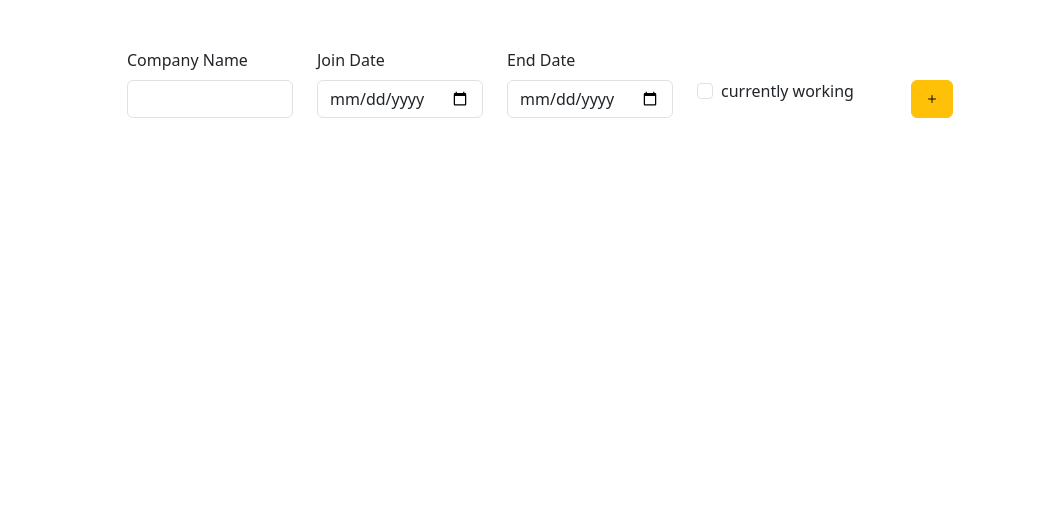
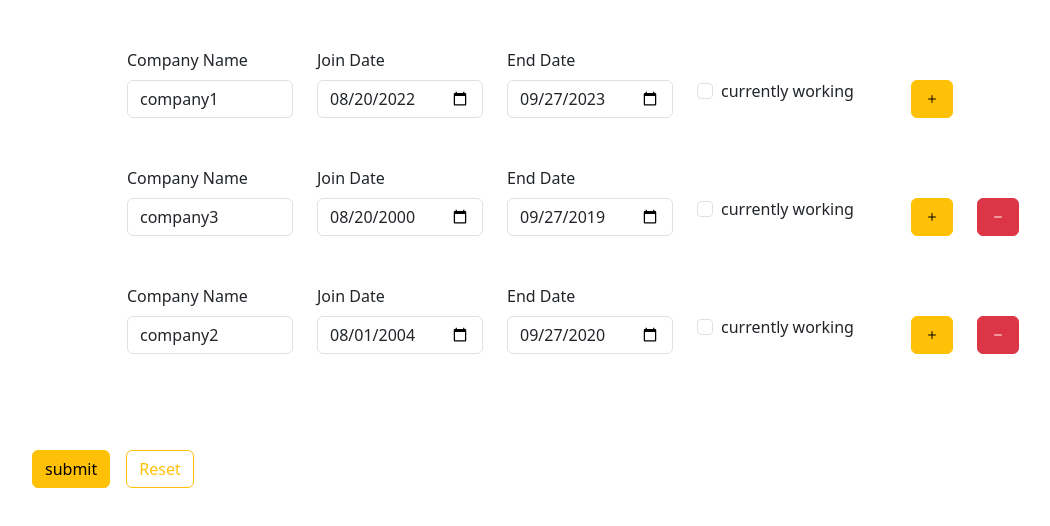
Before and after one commit to nayerasami/input-control-component-, an Angular app: page / in a window 1280 px wide. Shown: the top 526 px of the page, without its empty margins (50-1100 px from the left). Built offline with nearby package versions, Linux system fonts and the light colour scheme.

Commit message:
add submit and reset buttons

```diff
--- a/src/app/Components/reusable-input-control/reusable-input-control.component.ts
+++ b/src/app/Components/reusable-input-control/reusable-input-control.component.ts
@@ -10,31 +10,52 @@ export class ReusableInputControlComponent implements OnInit {
 
   @Input() controlOptions: any;
   controls: any[] = []
-  inputControlForm: any;
+  inputControlForm!: FormGroup;
   isSubmitted: boolean = false;
   formControls: any;
   maxAddedControls: any;
   controlsArr: any;
-  disableAddBtn: boolean = false;
-
+  defaultValues: any;
 
   ngOnInit(): void {
     console.log(this.controlOptions)
     this.controls = this.controlOptions.inputsArray
     console.log(this.controls)
-    this.maxAddedControls = this.controlOptions.maxNumberOfControls;
-    console.log(this.maxAddedControls, "max numbers")
 
+    this.defaultValues = this.controlOptions.defaultControlValues
 
-
+    console.log(this.defaultValues, "defaultValues")
     this.inputControlForm = new FormGroup({
       controlsArray: new FormArray([], this.controlOptions.formArrayValidators)
     })
 
+    this.addNewControl()
+    while (this.defaultValues.length > this.getControlsArr.controls.length) {
+      this.addNewControl()
+      console.log(this.getControlsArr.controls)
+      this.controlPatchValues()
+    }
 
-    this.addNewControl()
   }
 
+
+  controlPatchValues() {
+    const controls =this.getControlsArr.controls
+    this.defaultValues.forEach((value: any,index:number) => {
+      if(controls[index]){
+        console.log(value ,"single defualt value ")
+        controls[index].patchValue(value)
+
+      }
+    })
+
+    console.log(this.getControlsArr.controls, "controlPatchValues")
+
+  }
+
+  reset() {
+    this.inputControlForm.reset()
+  }
 
   createNewFormGroup() {
     const formGroup: any = {}
@@ -54,7 +75,7 @@ export class ReusableInputControlComponent implements OnInit {
 
 
   addControl() {
-    console.log(this.inputControlForm, "form ")
+    console.log(this.inputControlForm, "form submittt")
 
     if (this.inputControlForm.status == 'VALID') {
 
@@ -74,18 +95,15 @@ export class ReusableInputControlComponent implements OnInit {
       newFormGroup.setValidators(this.controlOptions.formGroupValidators)
     }
     this.getControlsArr.push(newFormGroup)
-
-    if (this.inputControlForm.get('controlsArray').controls.length == this.maxAddedControls) {
-      this.disableAddBtn = true
-    }
     console.log(this.getControlsArr.controls, 'getControlsArr')
-
   }
 
 
 
 
-
+  submit() {
+    console.log(this.inputControlForm.value, "submitted ")
+  }
 
   deleteControl(index: any) {
     this.getControlsArr.removeAt(index)
--- a/src/app/Models/options.ts
+++ b/src/app/Models/options.ts
@@ -5,7 +5,8 @@ export interface Ioptions {
     errorMessages?:any,
     formArrayValidators:any,
     formArrayErrors:any ,
-    handleExperienceStatus?:any
+    defaultControlValues?:any
+
 }
 
 export interface IinputAttributes{
--- a/src/app/app.component.html
+++ b/src/app/app.component.html
@@ -1,7 +1,14 @@
 <div class="container">
-    <div class="row my-5">
-
-        <app-reusable-input-control #formInputControl [controlOptions]="options"></app-reusable-input-control>
-
+  <div class="row my-5">
+    <app-reusable-input-control
+      #formInputControl
+      [controlOptions]="options"
+    ></app-reusable-input-control>
+  </div>
+  <div class="row">
+    <div class="col-md-4">
+      <button class="btn btn-warning" (click)="submit()">submit</button>
+      <button class="btn btn-outline-warning mx-3" (click)="reset()">Reset</button>
     </div>
+  </div>
 </div>
--- a/src/app/app.component.ts
+++ b/src/app/app.component.ts
@@ -71,11 +71,30 @@ export class AppComponent implements OnInit, AfterViewInit {
     },
   ]
 
+  defaultValues: {} = [
+ {
+    "companyName": "company1",
+    "joinDate": "2022-08-20",
+    "endDate": "2023-09-27",
+
+
+  },{
+    "companyName": "company3",
+    "joinDate": "2000-08-20",
+    "endDate": "2019-09-27",
+
+  }, {
+    "companyName": "company2",
+    "joinDate": "2004-08-01",
+    "endDate": "2020-09-27",
+
+  },
+  ]
+
 
   options: Ioptions = {
 
     inputsArray: this.inputsAttributes,
-    maxNumberOfControls: 5,
     formGroupValidators: [
       CustomValidator.checkEndDateAndJoinDate(),
       CustomValidator.checkWorkingStatus()
@@ -88,6 +107,7 @@ export class AppComponent implements OnInit, AfterViewInit {
     formArrayErrors: {
       formArrayLength: "you can't add more "
     },
+    defaultControlValues: this.defaultValues
 
   }
 
@@ -103,6 +123,7 @@ export class AppComponent implements OnInit, AfterViewInit {
 
 
   }
+
 
 
   handleGroupValuesChange(group: any) {
@@ -153,6 +174,13 @@ export class AppComponent implements OnInit, AfterViewInit {
 
   }
 
+  submit() {
+    this.formInputControlRef.submit()
+  }
+  reset() {
+
+    this.formInputControlRef.reset()
+  }
 
 
 
--- a/src/app/validators/customValidators.ts
+++ b/src/app/validators/customValidators.ts
@@ -68,7 +68,7 @@ export class CustomValidator {
 
         if (control instanceof FormArray) {
             const controls = control.controls
-            if (controls.length >= 3) {
+            if (controls.length >= 4) {
                 return { formArrayLength: true };
 
             }
```
Also changed, not shown: src/app/Components/reusable-input-control/reusable-input-control.component.html (+8 -1 lines).
